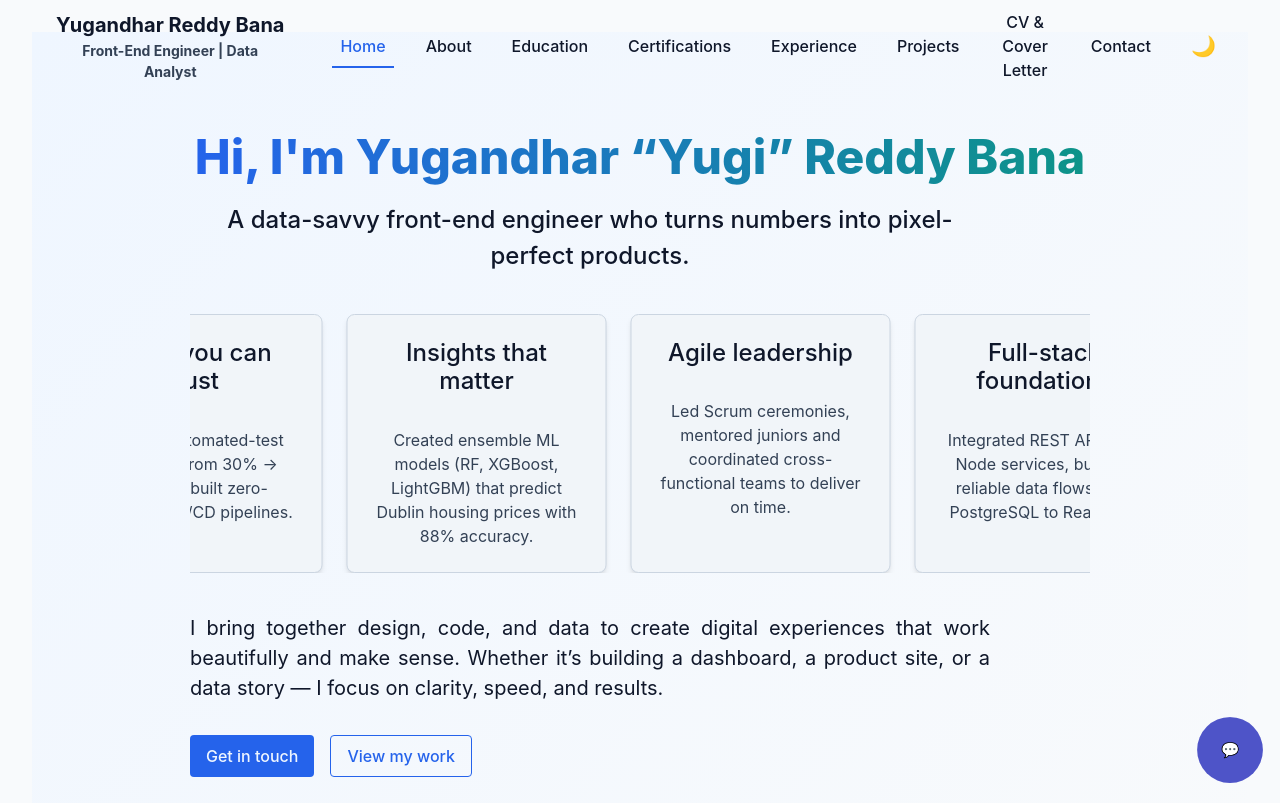
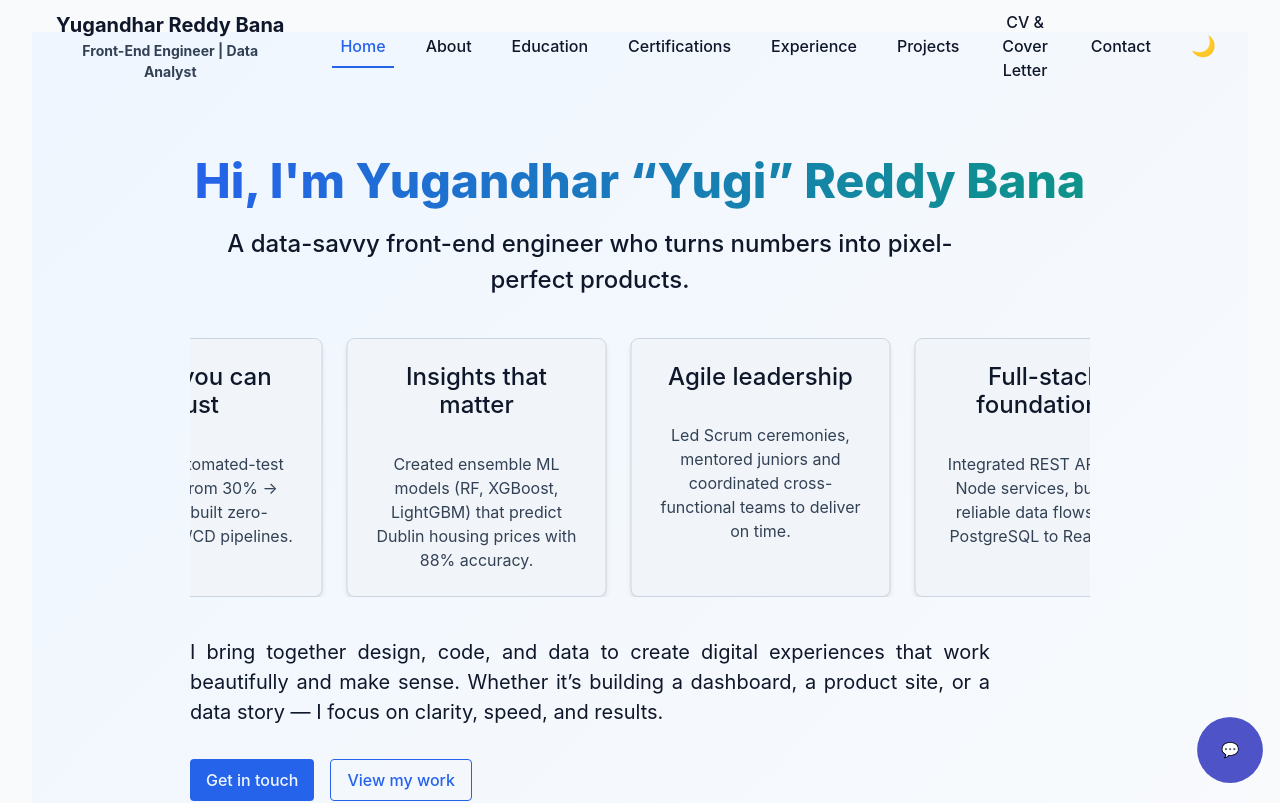
Before and after one commit to iTzMeYuGiBoo/Portfolio, a React (Create React App) app: page / in a window 1280 px wide. Shown: the top 803 px of the page. Built offline with nearby package versions, Linux system fonts and the light colour scheme.

Commit message:
fix: Fix hero section overlapping with fixed header on home page
- Changed hero padding from var(--space-24) to 120px to account for fixed header
- This prevents the hero content from appearing behind the header
- Rebuilt CSS with hash main.7a90e67d.css

```diff
--- a/src/pages/styles/HomePage.css
+++ b/src/pages/styles/HomePage.css
@@ -12,7 +12,7 @@
     var(--primary-50) 0%,
     var(--background) 100%
   );
-  padding: var(--space-24) 0 var(--space-16);
+  padding: 120px 0 var(--space-16);
 }
 
 .hero-content {
```
Also changed, not shown: 13 other files (tests, documents, lock files or other folders).
